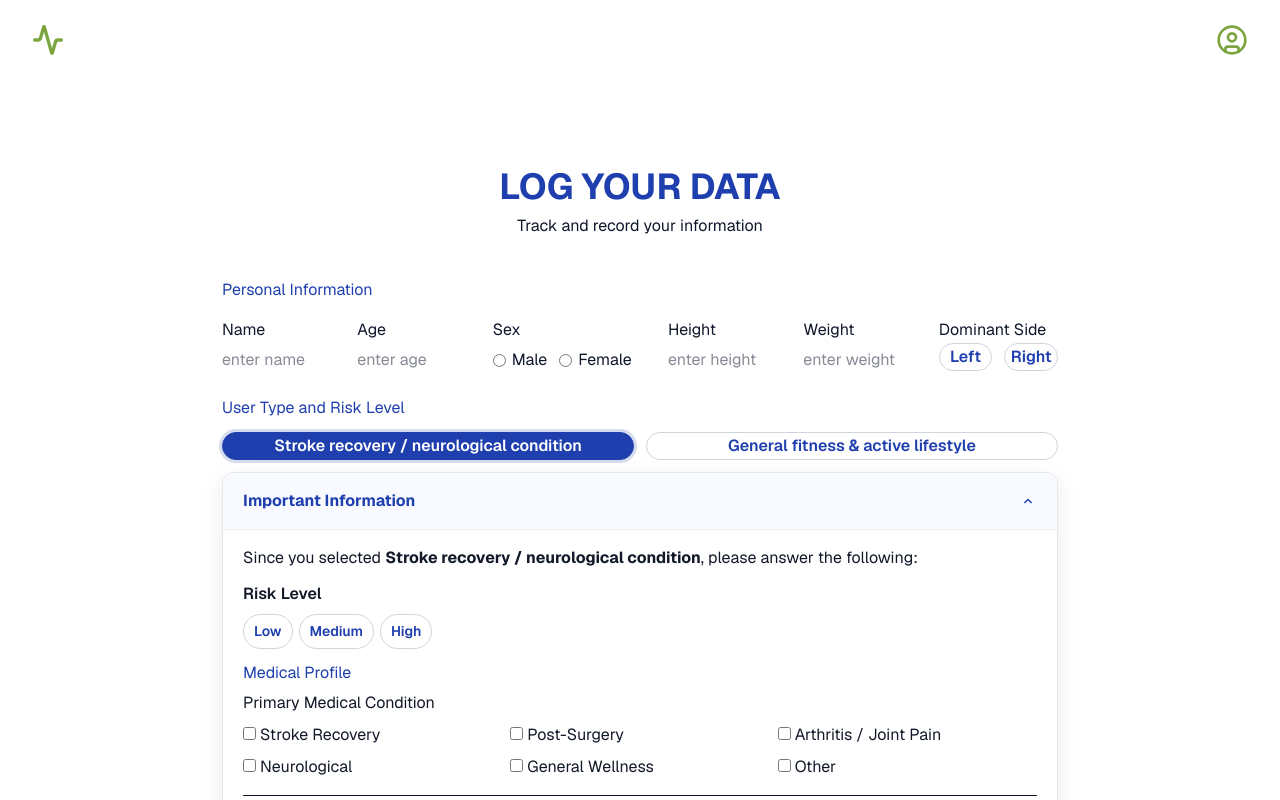
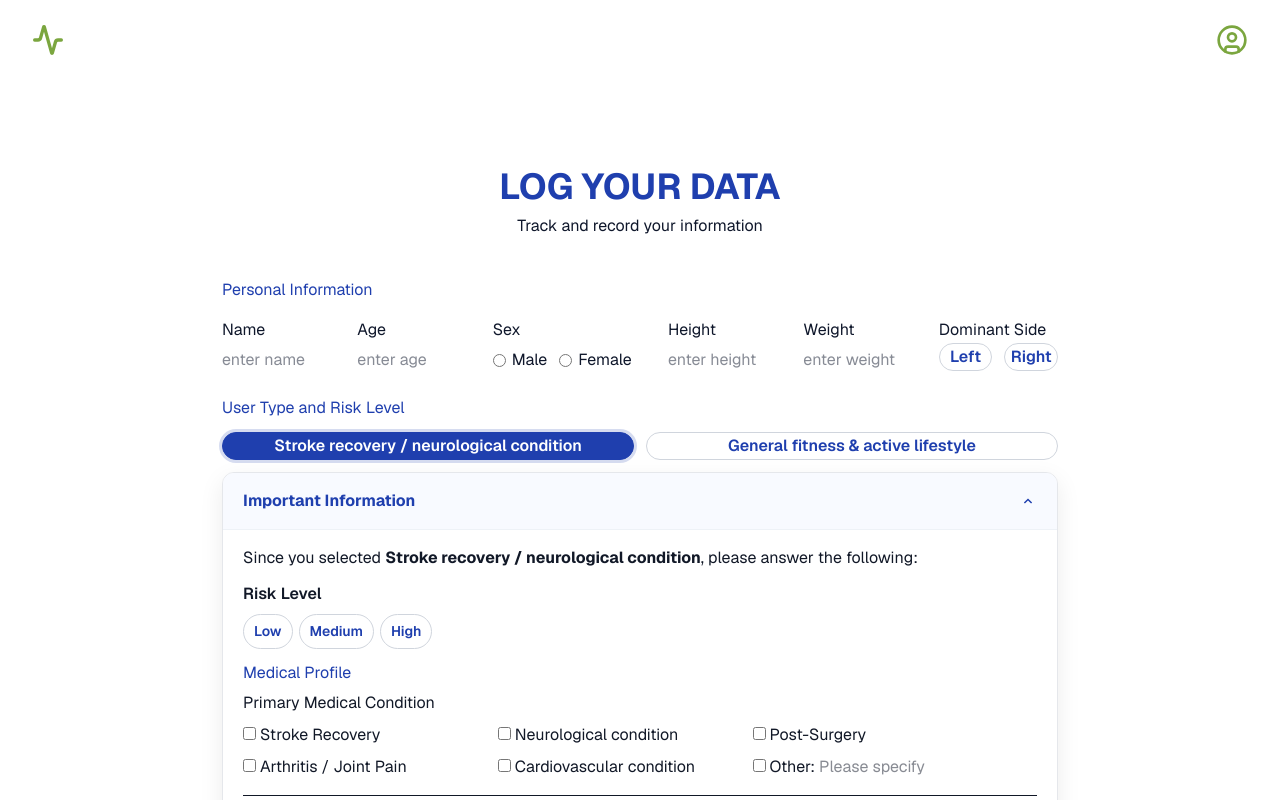
Before and after one commit to acn-michaelrilan/hackathon_trailblazer, a Next.js app: page /informationinput in a window 1280 px wide. Both pictures are taken after a click on the label "Stroke recovery / neurological condition". Shown: the top 800 px of the page. Built offline with nearby package versions, Linux system fonts and the light colour scheme.

Commit message:
Updated naming convention for input payload & added logic to reflect the user's input in Other field

```diff
--- a/app/informationinput/UserTypeAccordion.tsx
+++ b/app/informationinput/UserTypeAccordion.tsx
@@ -131,7 +131,7 @@ export default function UserTypeAccordion() {
                 <input
                   type="checkbox"
                   name="medical_condition"
-                  value="Stroke Recovery"
+                  value="stroke"
                 />{" "}
                 Stroke Recovery
               </label>
@@ -139,7 +139,15 @@ export default function UserTypeAccordion() {
                 <input
                   type="checkbox"
                   name="medical_condition"
-                  value="Post-Surgery Rehabilitation"
+                  value="neurological_condition"
+                />{" "}
+                Neurological condition
+              </label>
+              <label>
+                <input
+                  type="checkbox"
+                  name="medical_condition"
+                  value="post_surgery"
                 />{" "}
                 Post-Surgery
               </label>
@@ -147,7 +155,7 @@ export default function UserTypeAccordion() {
                 <input
                   type="checkbox"
                   name="medical_condition"
-                  value="Arthritis / Joint Pain"
+                  value="arthritis_joint_paim"
                 />{" "}
                 Arthritis / Joint Pain
               </label>
@@ -155,21 +163,19 @@ export default function UserTypeAccordion() {
                 <input
                   type="checkbox"
                   name="medical_condition"
-                  value="Neurological Condition"
+                  value="cardiovascular_condition"
                 />{" "}
-                Neurological
+                Cardiovascular condition
               </label>
-              <label>
+              <label style={{ whiteSpace: "nowrap" }}>
+                <input type="checkbox" name="medical_condition" value="other" />{" "}
+                Other:
                 <input
-                  type="checkbox"
-                  name="medical_condition"
-                  value="General Wellness"
-                />{" "}
-                General Wellness
-              </label>
-              <label>
-                <input type="checkbox" name="medical_condition" value="Other" />{" "}
-                Other
+                  type="text"
+                  name="medical_condition_other"
+                  placeholder="Please specify"
+                  style={{ marginLeft: 4 }}
+                />
               </label>
             </div>
           </section>
--- a/app/informationinput/page.tsx
+++ b/app/informationinput/page.tsx
@@ -14,9 +14,34 @@ export default function informationinput() {
       dominant_side: formData.get("dominant_side")?.toString() || null,
     };
 
+    // 1) Read all selected conditions
+    const conditionsRaw = formData
+      .getAll("medical_condition")
+      .map((v) => v.toString());
+
+    // 2) Read the custom "Other" text
+    const otherDetails = (formData.get("medical_condition_other") ?? "")
+      .toString()
+      .trim();
+
+    const hasOther = conditionsRaw.includes("other");
+
+    // Replace "Other" with the user's typed text (if present)
+    const conditions = hasOther
+      ? [
+          ...conditionsRaw.filter((c) => c !== "other"),
+          ...(otherDetails ? [otherDetails] : []), // only include when not empty
+        ]
+      : conditionsRaw;
+
+    const mergedConditions = Array.from(new Set(conditions.filter(Boolean)));
+
+    // (optional) de-duplicate & remove empties just in case
+    const uniqueConditions = Array.from(new Set(conditions.filter(Boolean)));
+
     const medical_profile = {
       conditions: {
-        type: formData.getAll("medical_condition").map((v) => v.toString()),
+        type: mergedConditions,
       },
     };
 
```
